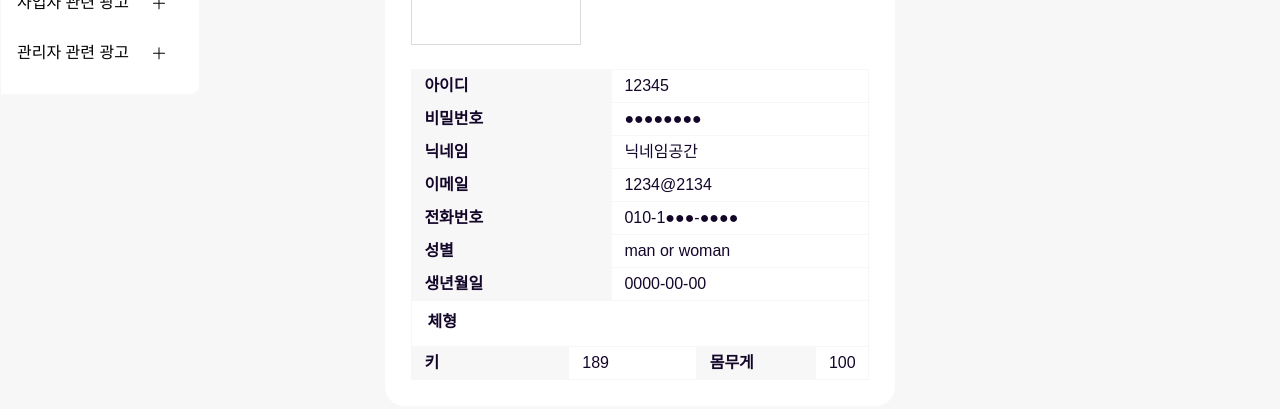
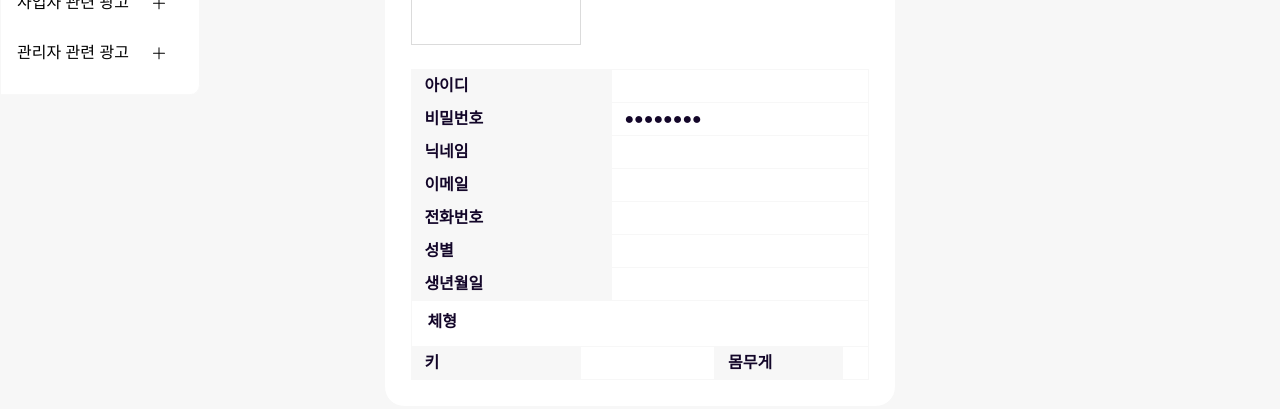
Before and after one commit to silbioa480/Daily-Coorder, a React (Create React App) app: page /member in a window 1280 px wide. Shown: the part 397-806 px from the top of the page. Built offline with nearby package versions, Linux system fonts and the light colour scheme.

Commit message:
태영: 회원정보페이지 수정,코드 수정

```diff
--- a/src/components/MyPage_MemberInformation.tsx
+++ b/src/components/MyPage_MemberInformation.tsx
@@ -5,14 +5,26 @@ import { Figure } from 'react-bootstrap';
 
 
 function MemberInformation(){
+    const [memberInfo,setMemberInfo]=useState({
+        id:"",
+        password:"",
+        nickname:"",
+        email:"",
+        phone:"",
+        gender:"",
+        birth:"",
+        body:{
+            weight:"",
+            height:""
+        }
+    })
 
-    const [member,setMember]=useState([]);
     return (
         <>
                     <div style={{marginTop:"3vh",border:"1px solid #f7f7f7",borderBottom:"none"}}>
                             <div style={{display:"flex"}}>
                                     <p style={{width:"200px",padding:"1vh 1vw",borderRight:"1px solid #f7f7f7",backgroundColor:"#f7f7f7",fontWeight:"bold"}}>아이디</p>
-                                    <p style={{padding:"1vh 1vw"}}>12345</p>
+                                    <p style={{padding:"1vh 1vw"}}>{memberInfo.id}</p>
                             </div>
                     </div>
 
@@ -26,35 +38,35 @@ function MemberInformation(){
                     <div style={{border:"1px solid #f7f7f7",borderBottom:"none"}}>
                         <div style={{display:"flex"}}>
                                 <p style={{width:"200px",padding:"1vh 1vw",borderRight:"1px solid #f7f7f7",backgroundColor:"#f7f7f7",fontWeight:"bold"}}>닉네임</p>
-                                <p style={{padding:"1vh 1vw"}}>닉네임공간</p>
+                                <p style={{padding:"1vh 1vw"}}>{memberInfo.nickname}</p>
                         </div>
                     </div>
 
                     <div style={{border:"1px solid #f7f7f7",borderBottom:"none"}}>
                         <div style={{display:"flex"}}>
                                 <p style={{width:"200px",padding:"1vh 1vw",borderRight:"1px solid #f7f7f7",backgroundColor:"#f7f7f7",fontWeight:"bold"}}>이메일</p>
-                                <p style={{padding:"1vh 1vw"}}>1234@2134</p>
+                                <p style={{padding:"1vh 1vw"}}>{memberInfo.email}</p>
                         </div>
                     </div>
 
                     <div style={{border:"1px solid #f7f7f7",borderBottom:"none"}}>
                         <div style={{display:"flex"}}>
                                 <p style={{width:"200px",padding:"1vh 1vw",borderRight:"1px solid #f7f7f7",backgroundColor:"#f7f7f7",fontWeight:"bold"}}>전화번호</p>
-                                <p style={{padding:"1vh 1vw"}}>010-1●●●-●●●●</p>
+                                <p style={{padding:"1vh 1vw"}}>{memberInfo.phone}</p>
                         </div>
                     </div>
 
                     <div style={{border:"1px solid #f7f7f7",borderBottom:"none"}}>
                         <div style={{display:"flex"}}>
                                 <p style={{width:"200px",padding:"1vh 1vw",borderRight:"1px solid #f7f7f7",backgroundColor:"#f7f7f7",fontWeight:"bold"}}>성별</p>
-                                <p style={{padding:"1vh 1vw"}}>man or woman</p>
+                                <p style={{padding:"1vh 1vw"}}>{memberInfo.gender}</p>
                         </div>
                     </div>
 
                     <div style={{border:"1px solid #f7f7f7",borderBottom:"none"}}>
                         <div style={{display:"flex"}}>
                                 <p style={{width:"200px",padding:"1vh 1vw",borderRight:"1px solid #f7f7f7",backgroundColor:"#f7f7f7",fontWeight:"bold"}}>생년월일</p>
-                                <p style={{padding:"1vh 1vw"}}>0000-00-00</p>
+                                <p style={{padding:"1vh 1vw"}}>{memberInfo.birth}</p>
                         </div>
                     </div>
 
@@ -62,9 +74,9 @@ function MemberInformation(){
                            <p style={{margin:"1.6vh 0 0 2vh",fontWeight:"bold"}}>체형</p>
                             <div style={{display:"flex",marginTop:"2vh",borderTop:"1px solid #f7f7f7"}}>
                                 <p style={{width:"200px",padding:"1vh 1vw",borderRight:"1px solid #f7f7f7",backgroundColor:"#f7f7f7",fontWeight:"bold"}}>키</p>
-                                <p style={{width:"125px",padding:"1vh 1vw"}}>189</p>
+                                <p style={{width:"125px",padding:"1vh 1vw"}}>{memberInfo.body.height}</p>
                                 <p style={{width:"150px",marginLeft:"2vw",padding:"1vh 1vw",borderRight:"1px solid #f7f7f7",backgroundColor:"#f7f7f7",borderLeft:"1px solid #f7f7f7",fontWeight:"bold"}}>몸무게</p>
-                                <p style={{padding:"1vh 1vw"}}>100</p>
+                                <p style={{padding:"1vh 1vw"}}>{memberInfo.body.weight}</p>
                             </div>
                     </div>
         </>
```
